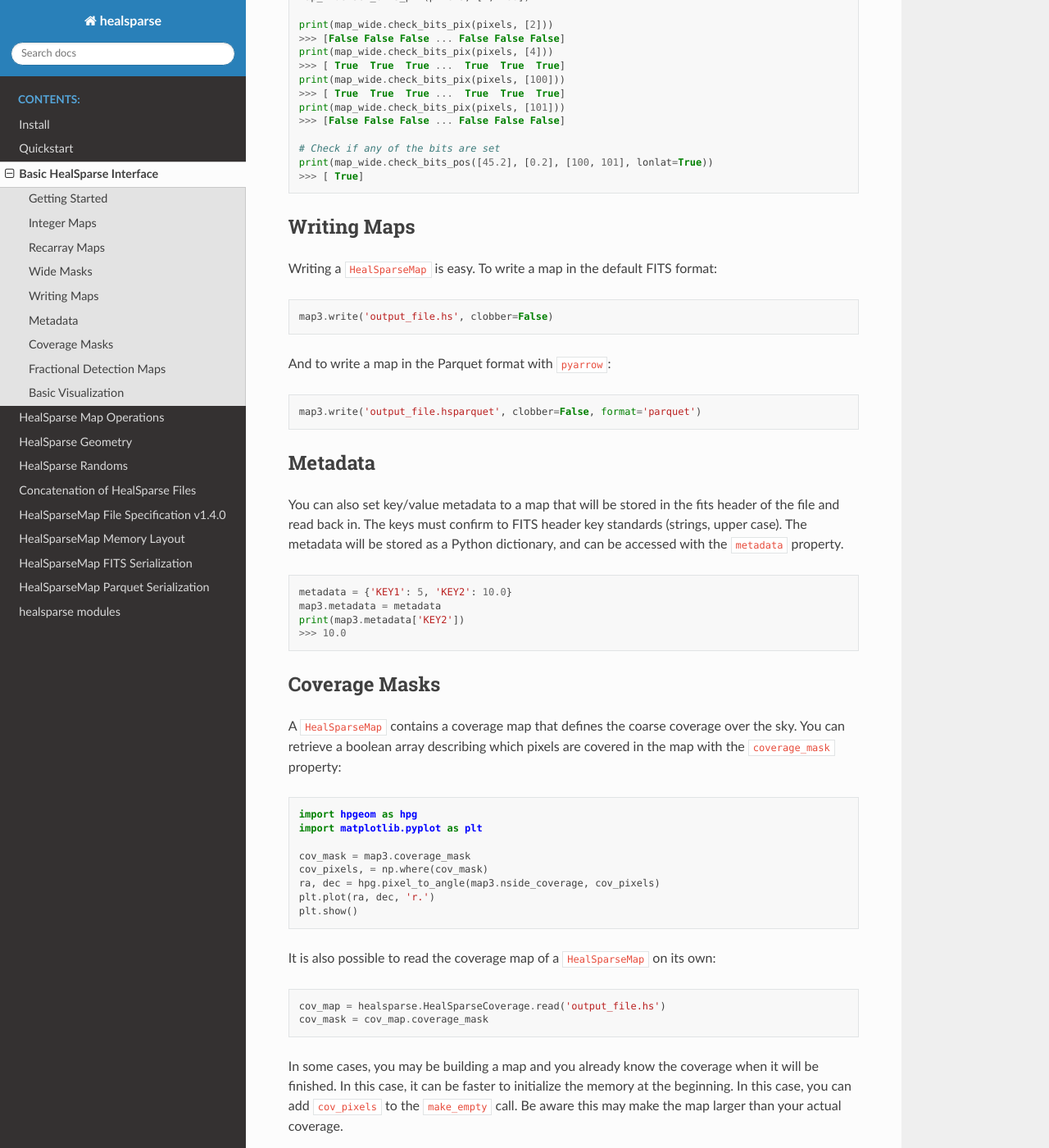
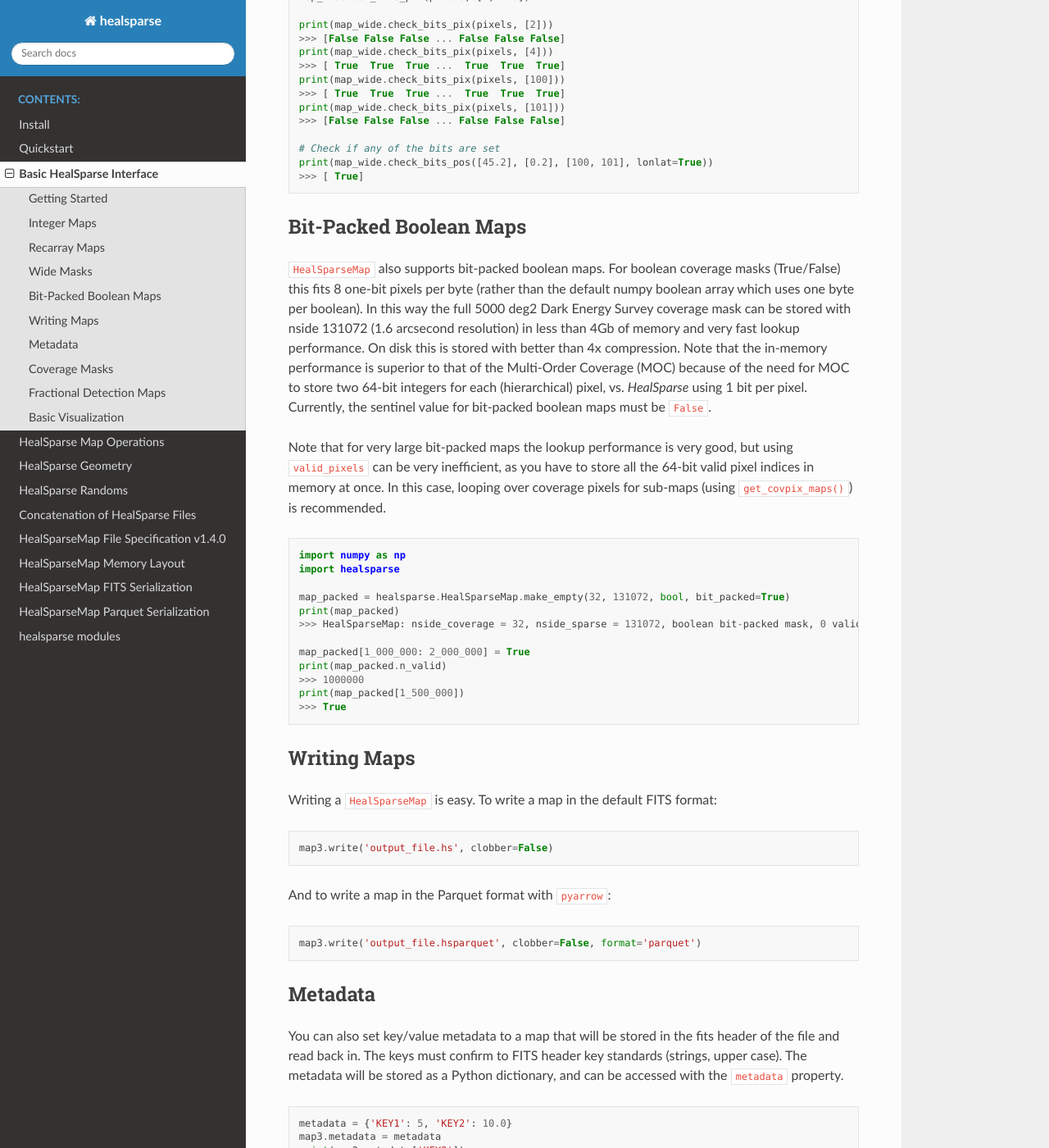
Before and after one commit to LSSTDESC/healsparse, a Sphinx documentation site: the page built from docs/basic_interface.rst, in a window 1280 px wide and 1400 px high, scrolled down 3080 px. Shown: the whole window at 82% size. Built offline with Sphinx 7.4.7 and the Read the Docs theme 2.0.0, drawn with Linux system fonts in a browser that asks for light colours.

Commit message:
Add basic documentation for bit_packed maps.

```diff
--- a/docs/basic_interface.rst
+++ b/docs/basic_interface.rst
@@ -169,6 +169,36 @@ Wide mask bits are always specified by giving a list of integer positions rather
     >>> [ True]
 
 
+Bit-Packed Boolean Maps
+-----------------------
+
+:code:`HealSparseMap` also supports bit-packed boolean maps.
+For boolean coverage masks (True/False) this fits 8 one-bit pixels per byte (rather than the default numpy boolean array which uses one byte per boolean).
+In this way the full 5000 deg2 Dark Energy Survey coverage mask can be stored with nside 131072 (1.6 arcsecond resolution) in less than 4Gb of memory and very fast lookup performance.
+On disk this is stored with better than 4x compression.
+Note that the in-memory performance is superior to that of the Multi-Order Coverage (MOC) because of the need for MOC to store two 64-bit integers for each (hierarchical) pixel, vs. `HealSparse` using 1 bit per pixel.
+Currently, the sentinel value for bit-packed boolean maps must be :code:`False`.
+
+Note that for very large bit-packed maps the lookup performance is very good, but using :code:`valid_pixels` can be very inefficient, as you have to store all the 64-bit valid pixel indices in memory at once.
+In this case, looping over coverage pixels for sub-maps (using :code:`get_covpix_maps()`) is recommended.
+
+
+.. code-block :: python
+
+    import numpy as np
+    import healsparse
+
+    map_packed = healsparse.HealSparseMap.make_empty(32, 131072, bool, bit_packed=True)
+    print(map_packed)
+    >>> HealSparseMap: nside_coverage = 32, nside_sparse = 131072, boolean bit-packed mask, 0 valid pixels
+
+    map_packed[1_000_000: 2_000_000] = True
+    print(map_packed.n_valid)
+    >>> 1000000
+    print(map_packed[1_500_000])
+    >>> True
+
+
 Writing Maps
 ------------
 
```
